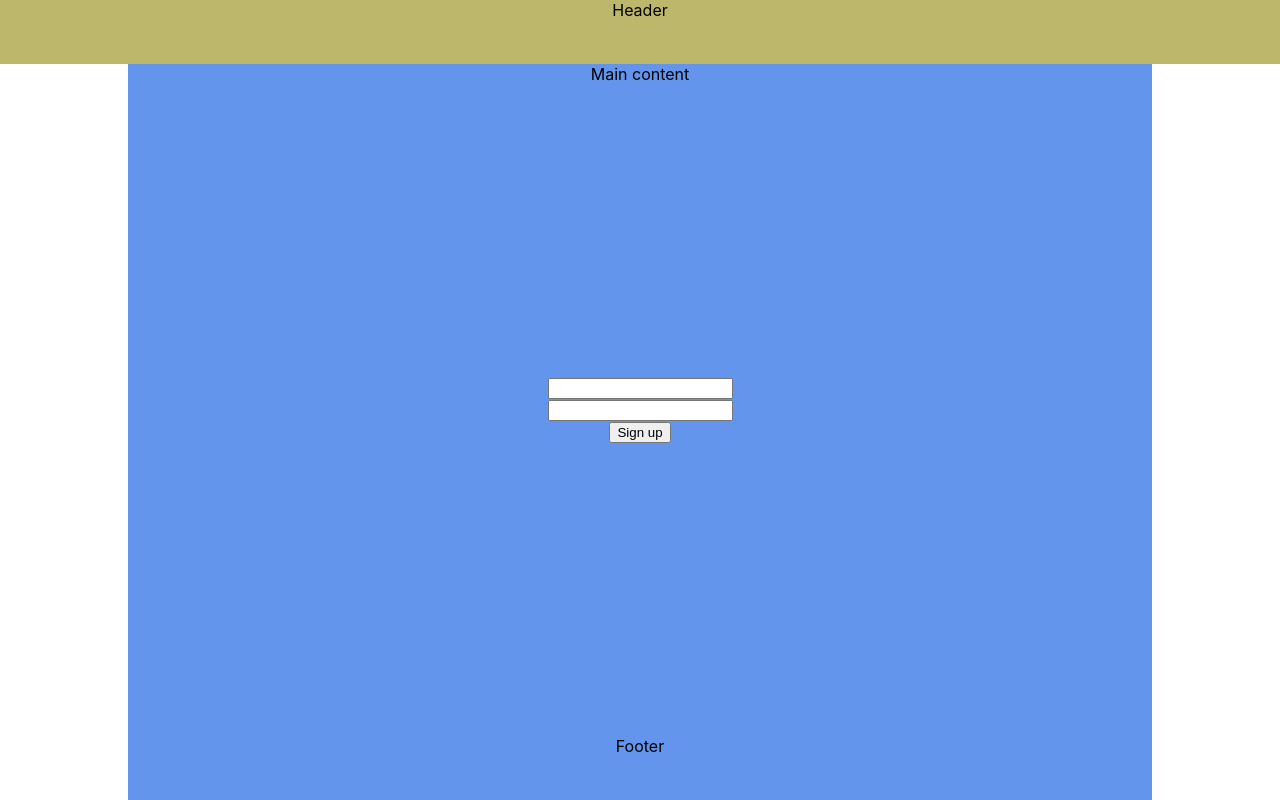
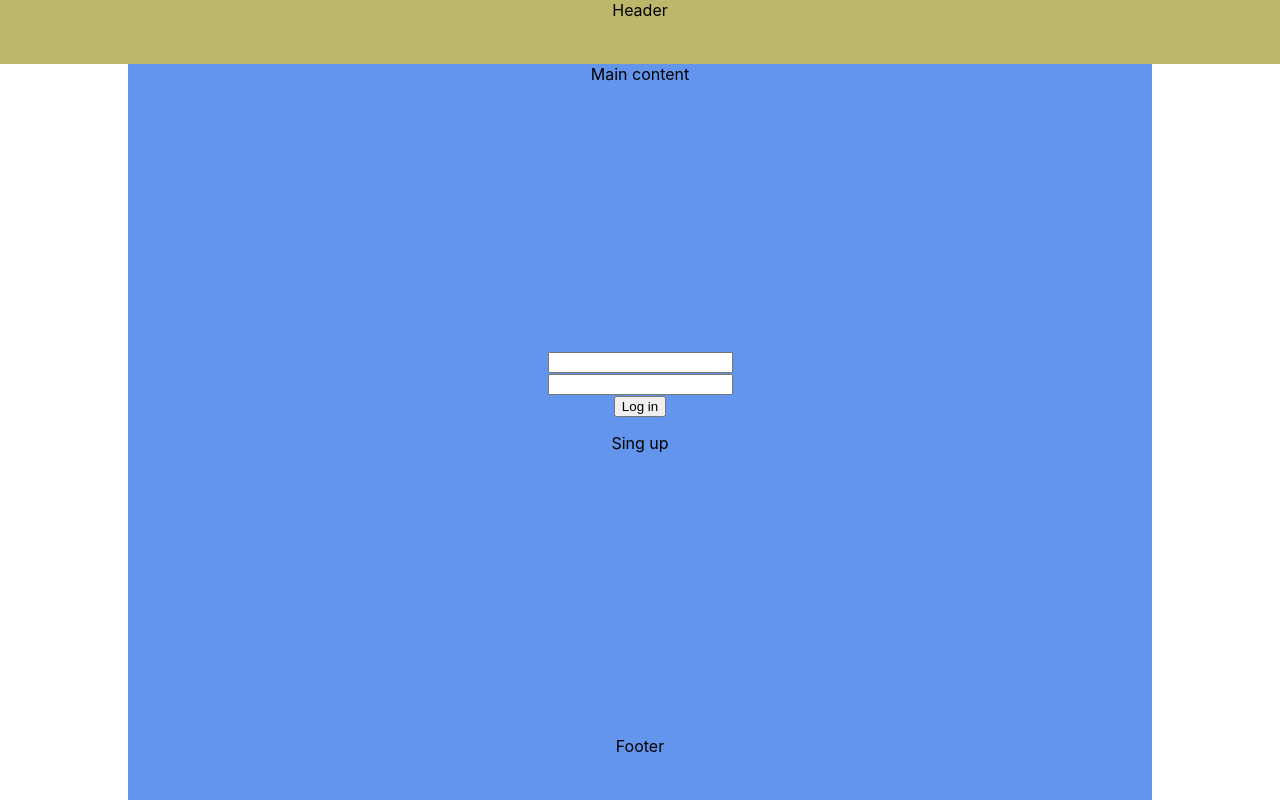
Before and after one commit to VladimirGoloyan/Layout-form, a React (Create React App) app: page / in a window 1280 px wide. Built offline with nearby package versions, Linux system fonts and the light colour scheme.

Commit message:
Login and Sign up forms added

```diff
--- a/src/containers/From/Form.js
+++ b/src/containers/From/Form.js
@@ -1,4 +1,5 @@
 import React, { useState } from "react";
+
 import { Input } from "../../components/Input/Input";
 import { Button } from "../../components/Button/Button.js";
 import { validate } from "../../utils/validate";
@@ -6,23 +7,48 @@ import { validate } from "../../utils/validate";
 export const Form = () => {
   const [login, setLogin] = useState("");
   const [pass, setPass] = useState("");
+  const [mail, setMail] =useState("");
+  const [view, setView] = useState(true);
+
   const onChangeLogin = (event) => {
     setLogin(event.target.value);
   };
+
   const onChangePass = (event) => {
     setPass(event.target.value);
   };
 
+  const onChangeMail = (event) => {
+    setMail(event.target.value);
+  };
+
   const onClick = () => {
-    if (validate(login, pass)) alert("OK");
+    if (view?validate(login, pass):validate(login,pass,mail)) alert("OK");
     else alert("Login and password cannot contain less than 8 chars");
+  };
+
+  const changeView = () => {
+    setView(!view);
   };
 
   return (
     <div>
-      <Input value={login} onChange={onChangeLogin} />
-      <Input value={pass} onChange={onChangePass} type="password" />
-      <Button onClick={onClick}>Sign up</Button>
+      {view ? (
+        <div>
+          <Input value={login} placeholder="Enter your login" onChange={onChangeLogin} />
+          <Input value={pass} placeholder="Enter your password" onChange={onChangePass} type="password" />
+          <Button onClick={onClick}>Log in</Button>
+          <p onClick={changeView}>Sing up</p>
+        </div>
+      ) : (
+        <div>
+          <Input value={login} placeholder="Enter your login" onChange={onChangeLogin} />
+          <Input value={mail} placeholder="Enter your email" onChange={onChangeMail} />
+          <Input value={pass} placeholder="Enter your password" onChange={onChangePass} type="password" />
+          <Button onClick={onClick}>Sign up</Button>
+          <p onClick={changeView}>Log in</p>
+        </div>
+      )}
     </div>
   );
 };
```
